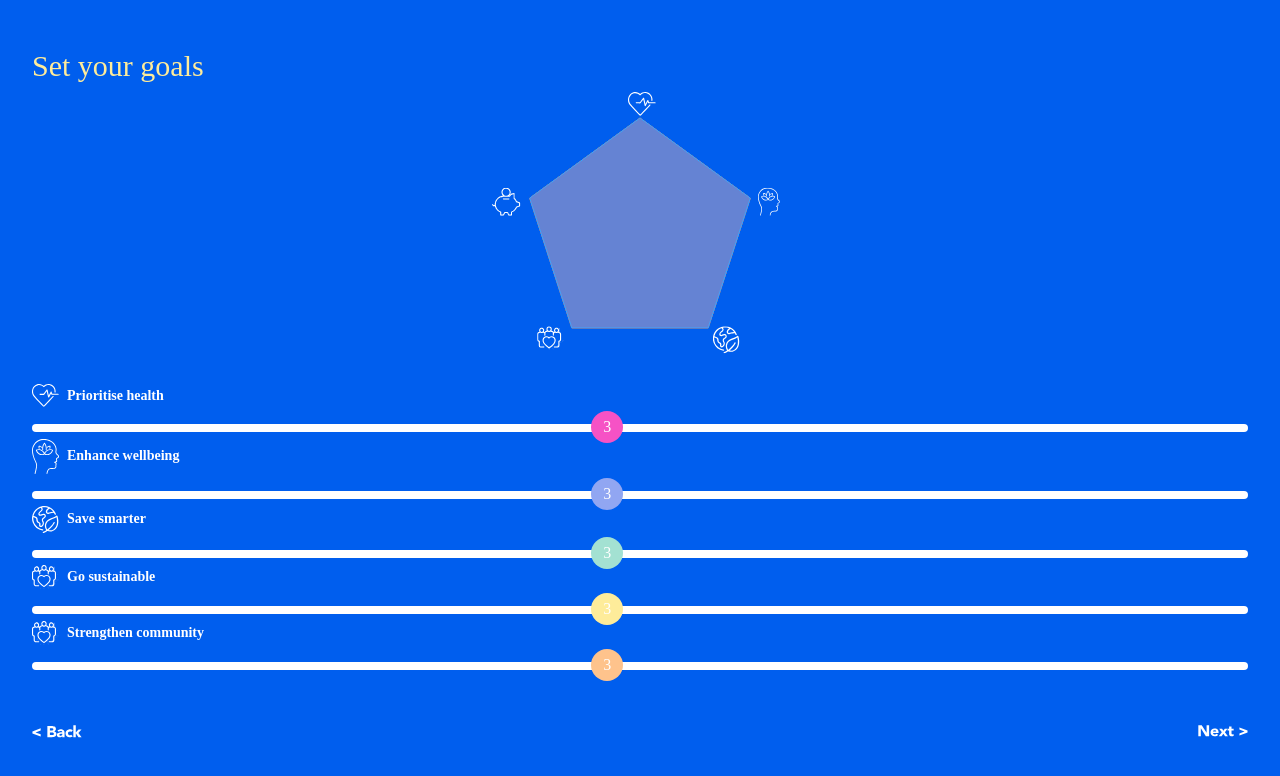
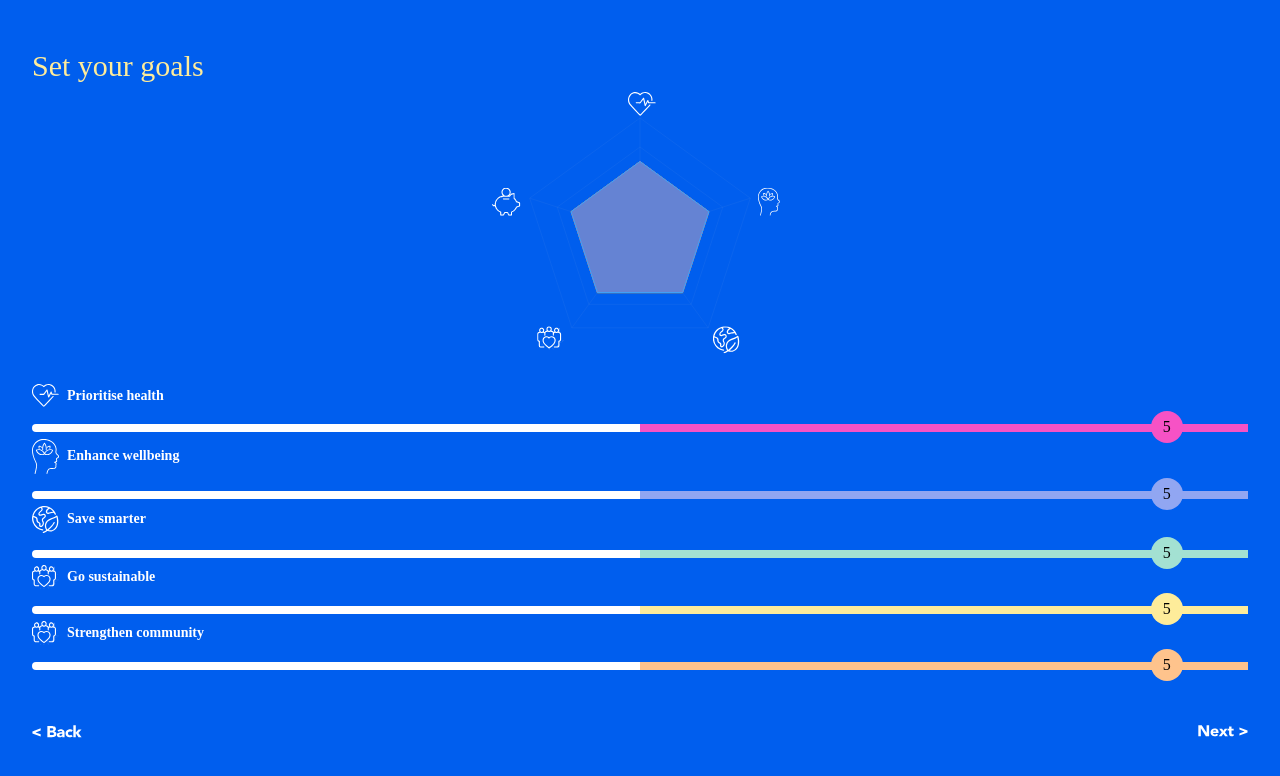
Before and after one commit to SinghPavan/swap-app, a Next.js app: page /goals in a window 1280 px wide. Shown: the top 776 px of the page. Built offline with nearby package versions, Linux system fonts and the light colour scheme.

Commit message:
title added

```diff
--- a/app/globals.css
+++ b/app/globals.css
@@ -32,7 +32,7 @@
 @keyframes slideOut {
     0% {
         transform: translateX(100%);
-        opacity: 0;
+        opacity: 1;
     }
     100% {
         transform: translateX(0);
@@ -80,7 +80,7 @@ div {
 }
 
 .camera {
-	background: url("../public/assets/camera-background.png") no-repeat;
+	/* background: url("../public/assets/camera-background.png") no-repeat; */
 	height: 100svh;
 	background-position: center;
 	box-shadow: 0px 17.08475px 19.52542px 0px rgba(0, 0, 0, 0.1);
--- a/app/goals/page.tsx
+++ b/app/goals/page.tsx
@@ -11,11 +11,11 @@ export const GoalsContext = createContext({});
 
 const SetGoals = () => {
   const [goalPoints, setGoalPoints] = useState({
-    health: 3,
-    wellbeing: 3,
-    smarter: 3,
-    sustainable: 3,
-    community: 3,
+    health: 5,
+    wellbeing: 5,
+    smarter: 5,
+    sustainable: 5,
+    community: 5,
   });
 
   const data = [
@@ -195,7 +195,7 @@ const SetGoals = () => {
   ];
 
   return (
-    <div className="mt-12">
+    <div className="mt-12 slide-in-element">
       <h1 className="px-8 text-3xl text-lightYellow text-left flex">
         Set your goals
       </h1>
--- a/app/page.tsx
+++ b/app/page.tsx
@@ -1,10 +1,20 @@
 import Image from "next/image";
+import Head from "next/head";
 import Link from "next/link";
 import React from "react";
+import { Metadata } from "next";
 
+export const metadata: Metadata = {
+  title: "SWAP",
+  description: "Life Goals App",
+};
 export default function Home() {
   return (
     <main className="home ">
+      <Head>
+        <title>SWAP</title>
+        <meta property="og:title" content="SWAP - life goals app" key="title" />
+      </Head>
       <div className="heading">
         <h1 className="flex flex-col items-center text-center text-lightYellow text-xl">
           Welcome to
@@ -32,8 +42,6 @@ export default function Home() {
         <Link className="text-center mt-4 text-primary" href="/auth/signup">
           Login
         </Link>
-        <Link href="/profile">profile</Link>
-        <Link href="/scan">scan</Link>
       </div>
     </main>
   );
--- a/app/profile/page.tsx
+++ b/app/profile/page.tsx
@@ -35,7 +35,7 @@ const profile = () => {
   }, []);
 
   return (
-    <div className="profile flex flex-col items-center px-4">
+    <div className="profile flex flex-col items-center px-4 slide-in-element">
       <p className=" text-xl text-center mt-5 mb-2.5">Profile</p>
       <Image
         src={"/assets/profile.svg"}
--- a/app/scan/page.tsx
+++ b/app/scan/page.tsx
@@ -4,13 +4,13 @@ import React from "react";
 
 const Scan = () => {
   return (
-    <div className="cameraBlur">
-    <div className="camera">
-      {/* <div className="bg-lightGray mix-blend-multiply backdrop-blur-sm h-screen"> */}
+    <div className="cameraBlur slide-in-element">
+      <div className="camera">
+        {/* <div className="bg-lightGray mix-blend-multiply backdrop-blur-sm h-screen"> */}
 
-      <Picture />
-      {/* </div> */}
-    </div>
+        <Picture />
+        {/* </div> */}
+      </div>
     </div>
   );
 };
--- a/components/GoalSetting.tsx
+++ b/components/GoalSetting.tsx
@@ -45,7 +45,7 @@ const GoalSetting = () => {
             className={`range-input health range-input-${goalPoints.health} w-full bg-white h-2 rounded-full `}
           />
           <div
-            className="h-8 w-8 bg-lightPink rounded-full absolute -top-1 text-white flex justify-center items-center"
+            className="h-8 w-8 bg-lightPink rounded-full absolute -top-1 text-black flex justify-center items-center"
             style={{ left: `${23 * (goalPoints.health - 1)}%` }}
           >
             {goalPoints.health}
@@ -76,7 +76,7 @@ const GoalSetting = () => {
             className={`range-input wellbeing range-input-${goalPoints.wellbeing} w-full bg-white h-2 rounded-full `}
           />
           <div
-            className="h-8 w-8 bg-lightPurple rounded-full absolute -top-1 text-white flex justify-center items-center"
+            className="h-8 w-8 bg-lightPurple rounded-full absolute -top-1 text-black flex justify-center items-center"
             style={{ left: `${23 * (goalPoints.wellbeing - 1)}%` }}
           >
             {goalPoints.wellbeing}
@@ -107,7 +107,7 @@ const GoalSetting = () => {
             className={`range-input smarter range-input-${goalPoints.smarter} w-full bg-white h-2 rounded-full `}
           />
           <div
-            className="h-8 w-8 bg-lightGreen rounded-full absolute -top-1 text-white flex justify-center items-center"
+            className="h-8 w-8 bg-lightGreen rounded-full absolute -top-1 text-black flex justify-center items-center"
             style={{ left: `${23 * (goalPoints.smarter - 1)}%` }}
           >
             {goalPoints.smarter}
@@ -138,7 +138,7 @@ const GoalSetting = () => {
             className={`range-input sustainable range-input-${goalPoints.sustainable} w-full bg-white h-2 rounded-full `}
           />
           <div
-            className="h-8 w-8 bg-lightYellow rounded-full absolute -top-1 text-white flex justify-center items-center"
+            className="h-8 w-8 bg-lightYellow rounded-full absolute -top-1 text-black flex justify-center items-center"
             style={{ left: `${23 * (goalPoints.sustainable - 1)}%` }}
           >
             {goalPoints.sustainable}
@@ -169,7 +169,7 @@ const GoalSetting = () => {
             className={`range-input community range-input-${goalPoints.community} w-full bg-white h-2 rounded-full `}
           />
           <div
-            className="h-8 w-8 bg-lightOrange rounded-full absolute -top-1 text-white flex justify-center items-center"
+            className="h-8 w-8 bg-lightOrange rounded-full absolute -top-1 text-black flex justify-center items-center"
             style={{ left: `${23 * (goalPoints.community - 1)}%` }}
           >
             {goalPoints.community}
```
